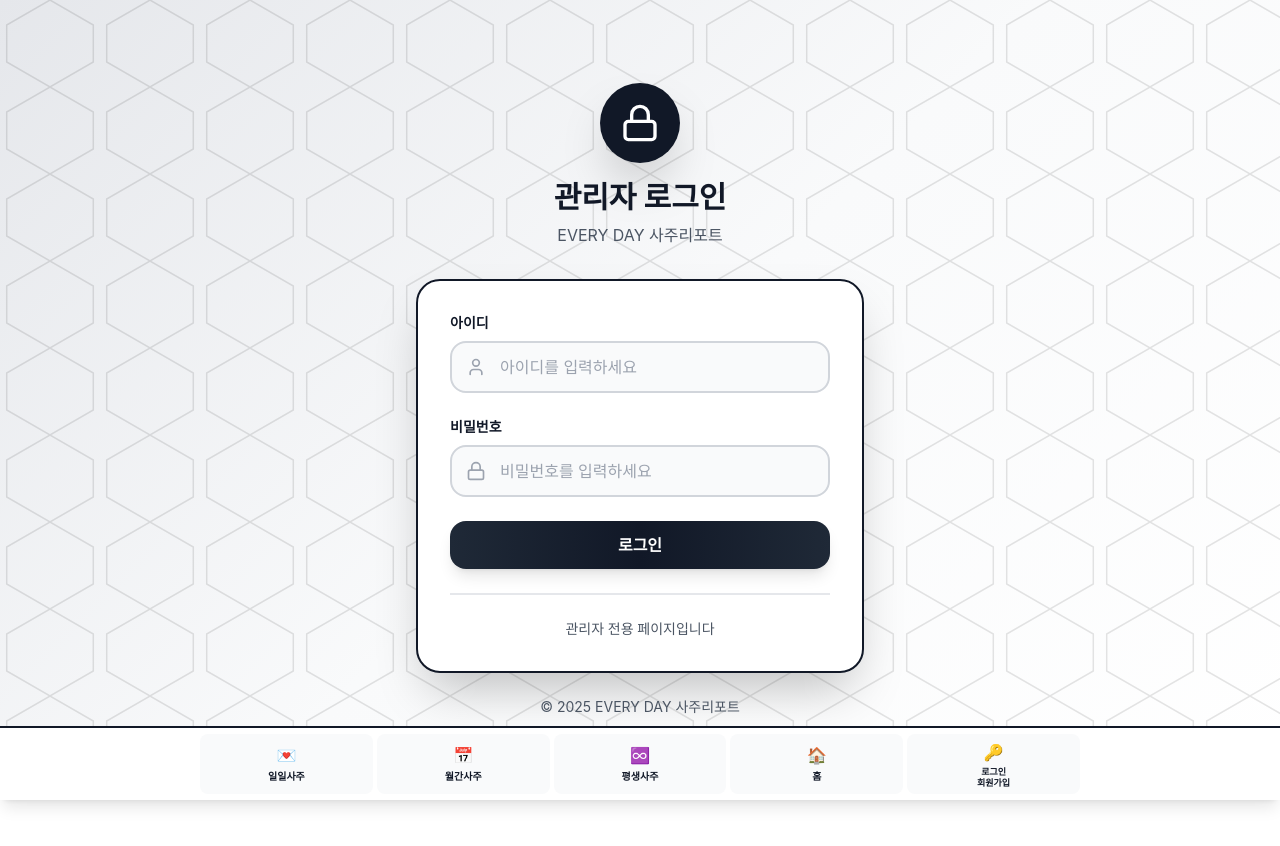
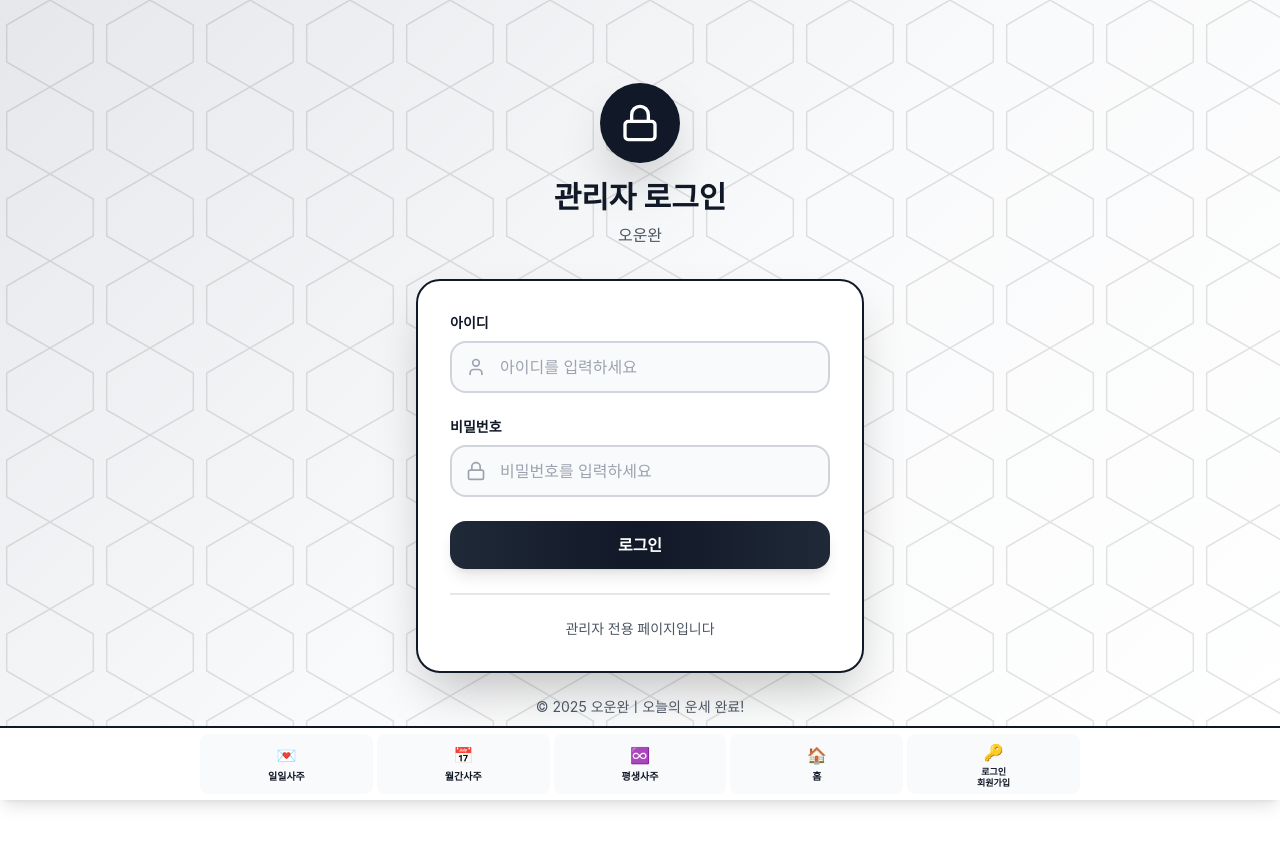
Before and after one commit to owuwan/ownwan-frontend, a React (Create React App) app: page /admin/login in a window 1280 px wide. Shown: the top 846 px of the page. Built offline with nearby package versions, Linux system fonts and the light colour scheme.

Commit message:
EVERY DAY 사주리포트 → 오운완 브랜딩 변경

```diff
--- a/public/index.html
+++ b/public/index.html
@@ -30,7 +30,7 @@
     <link rel="preconnect" href="https://fonts.gstatic.com" crossorigin>
     <link href="https://fonts.googleapis.com/css2?family=Nanum+Gothic:wght@400;700;800&display=swap" rel="stylesheet">
 
-    <title>EVERY DAY 사주리포트</title>
+    <title>오운완 - 매일 아침 8시 오늘의 운세</title>
   </head>
   <body>
     <noscript>You need to enable JavaScript to run this app.</noscript>
--- a/src/components/AdminDashboard.jsx
+++ b/src/components/AdminDashboard.jsx
@@ -129,7 +129,7 @@ export default function AdminDashboard() {
           <div className="flex items-center justify-between mb-4">
             <div>
               <h1 className="text-4xl font-bold text-gray-900 mb-2">관리자 대시보드</h1>
-              <p className="text-gray-700">EVERY DAY 사주리포트 운영 현황</p>
+              <p className="text-gray-700">오운완 운영 현황</p>
             </div>
             <div className="flex gap-2">
               <button
--- a/src/components/AdminLogin.jsx
+++ b/src/components/AdminLogin.jsx
@@ -71,7 +71,7 @@ export default function AdminLogin() {
             <Lock className="w-10 h-10 text-white" />
           </div>
           <h1 className="text-3xl font-bold text-gray-900 mb-2">관리자 로그인</h1>
-          <p className="text-gray-600">EVERY DAY 사주리포트</p>
+          <p className="text-gray-600">오운완</p>
         </div>
 
         {/* 로그인 폼 */}
@@ -151,7 +151,7 @@ export default function AdminLogin() {
         {/* 푸터 */}
         <div className="text-center mt-6">
           <p className="text-gray-600 text-sm">
-            © 2025 EVERY DAY 사주리포트
+            © 2025 오운완ㅣ오늘의 운세 완료!
           </p>
         </div>
       </div>
```
